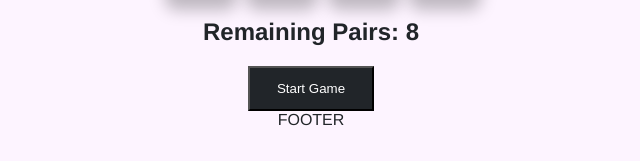
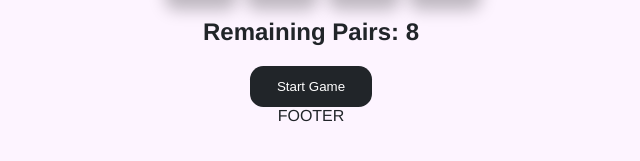
Before and after one commit to erwinchang/vue-example, a Vue app: page / in a window 1280 px wide. Shown: the part 564-725 px from the top of the page, without its empty margins (329-969 px from the left). Built offline with nearby package versions, Linux system fonts and the light colour scheme.

Commit message:
patch Button css

```diff
--- a/src/components/Button.vue
+++ b/src/components/Button.vue
@@ -29,6 +29,8 @@ export default {
 <style scoped>
 .button {
   background: #212529;
+  border: none;
+  border-radius: 1em;
   color: #fff;
   padding: 1em 2em;
 }
```
